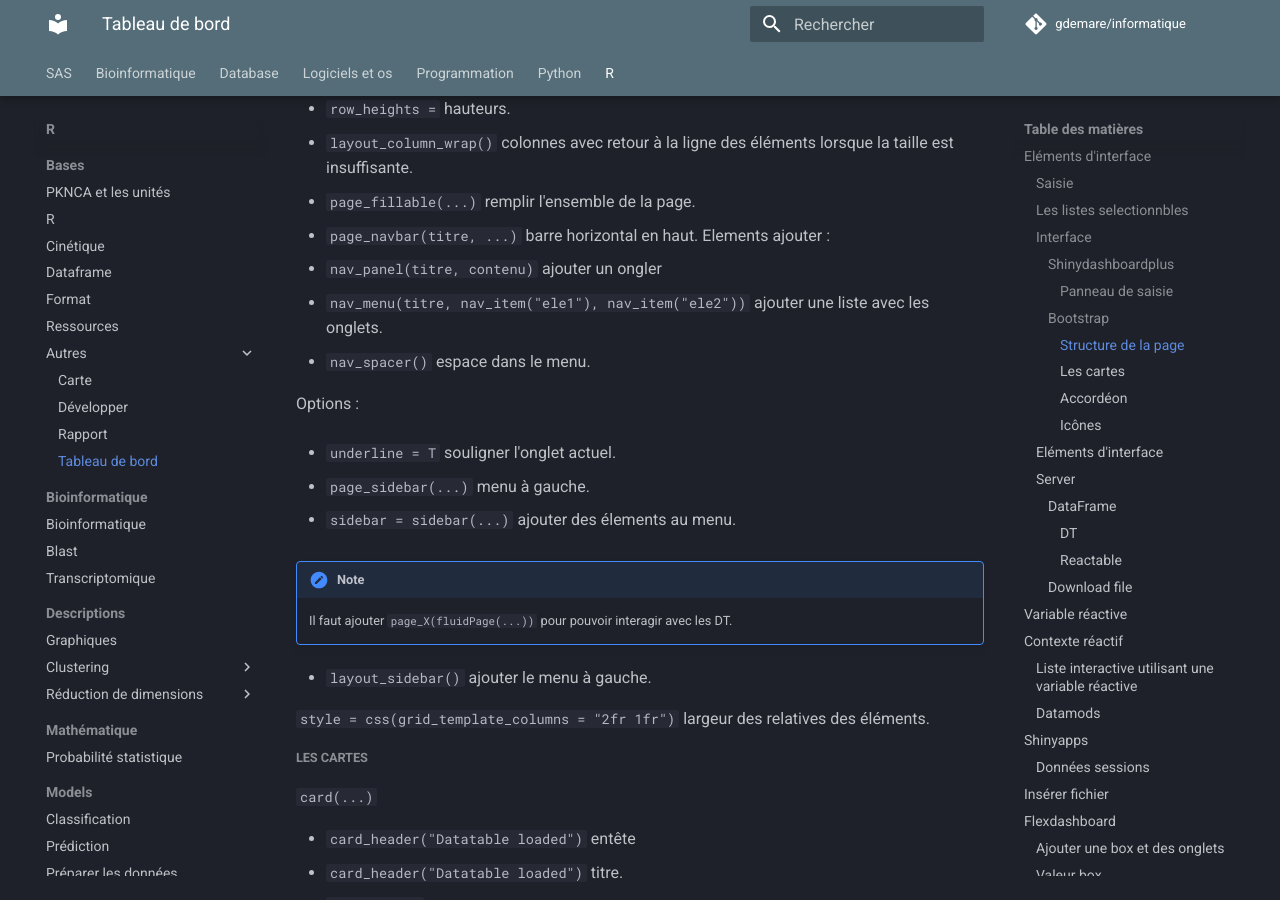
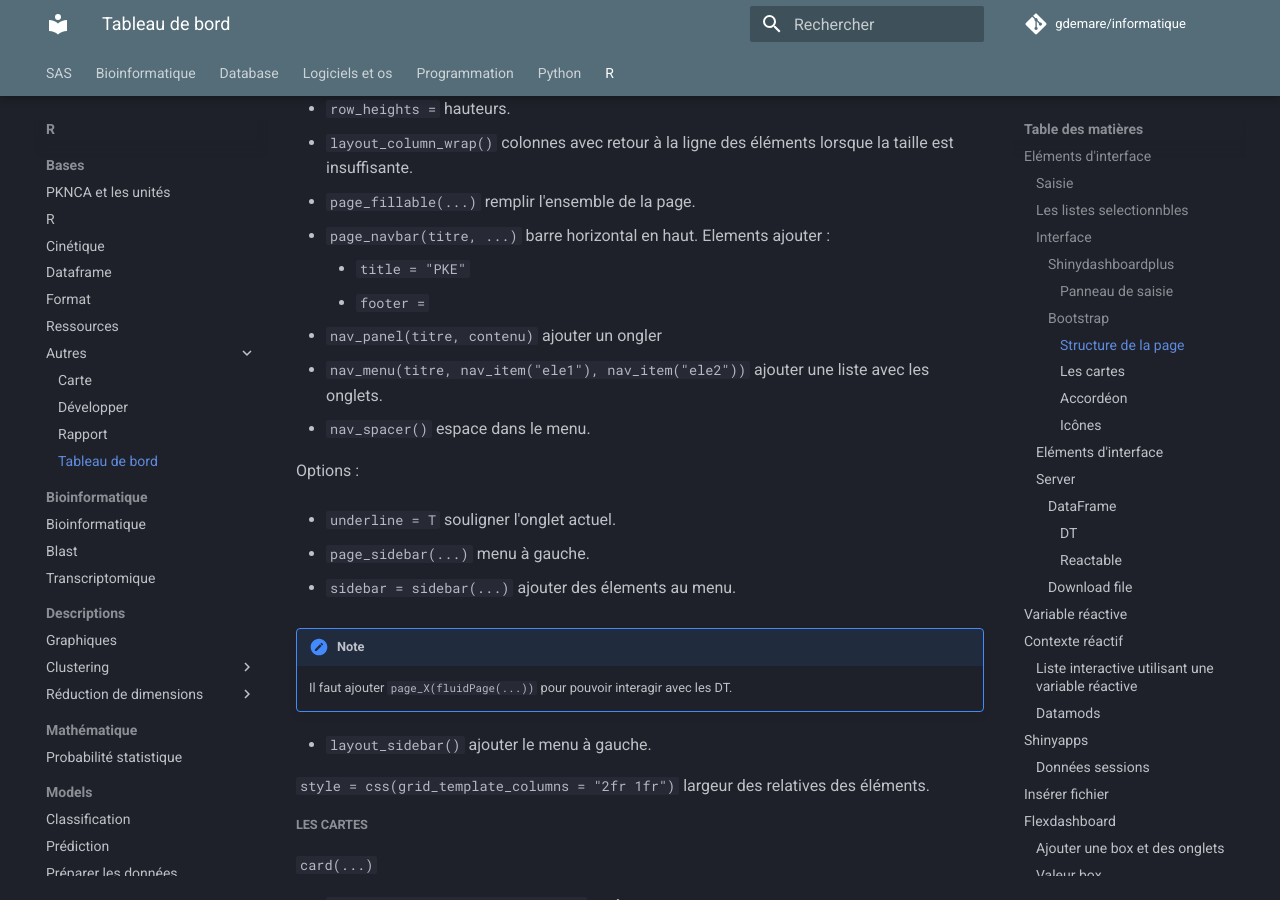
Before and after one commit to gdemare/Informatique, an MkDocs documentation site: the page built from docs/r/bases/autres/tableau de bord.md, in a window 1280 px wide and 900 px high, scrolled down 3393 px. Built offline with MkDocs 1.6.1 and Material for MkDocs 9.7.7, drawn with Linux system fonts in a browser that asks for light colours; comment, search, counter and statistics services are not loaded.

Commit message:
Update tableau de bord.md

```diff
--- a/docs/r/bases/autres/tableau de bord.md
+++ b/docs/r/bases/autres/tableau de bord.md
@@ -138,6 +138,9 @@ Paramètres :
 
 * `page_fillable(...)` remplir l'ensemble de la page.
 * `page_navbar(titre, ...)` barre horizontal en haut. Elements ajouter :
+
+	* `title = "PKE"`
+ 	* `footer =`
 
   * `nav_panel(titre, contenu)` ajouter un ongler
   * `nav_menu(titre, nav_item("ele1"), nav_item("ele2"))` ajouter une liste avec les onglets.
```
